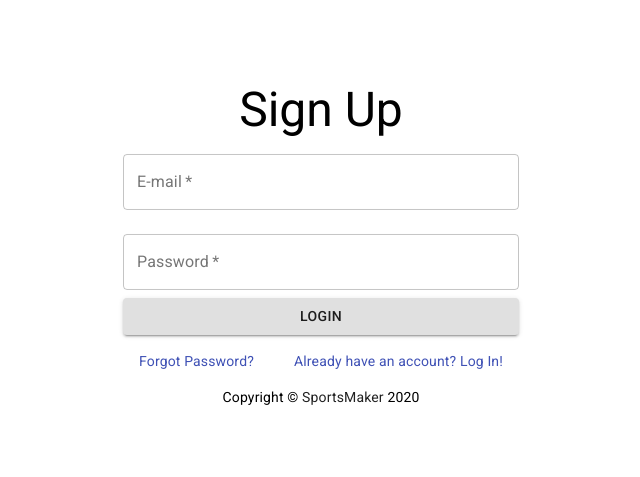
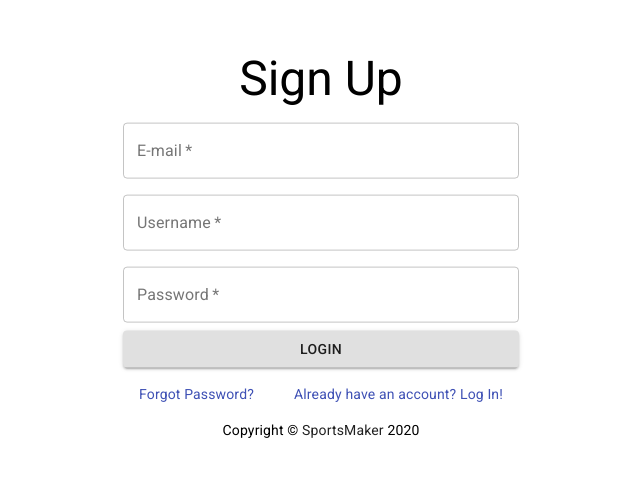
Before and after one commit to Wodnyan/SportsMaker, a React (Create React App) app in the folder client/: page /auth/sign-up in a window 1280 px wide. Shown: the part 159-636 px from the top of the page, without its empty margins (319-959 px from the left). Built offline with nearby package versions, Linux system fonts and the light colour scheme.

Commit message:
A New Input Field

```diff
--- a/client/src/components/AuthForm.tsx
+++ b/client/src/components/AuthForm.tsx
@@ -1,4 +1,5 @@
 import React from "react";
+import { makeStyles } from "@material-ui/styles";
 import { TextField, Button } from "@material-ui/core";
 
 interface InputValues {
@@ -13,12 +14,19 @@ interface Props {
   buttonText: string;
 }
 
+const useStyles = makeStyles({
+  input: {
+    display: "block",
+  },
+});
+
 const AuthForm: React.FC<any> = ({
   inputValues,
   buttonText,
   handleChange,
   handleSubmit,
 }) => {
+  const classes = useStyles();
   return (
     <form onSubmit={handleSubmit} noValidate>
       <TextField
@@ -31,6 +39,20 @@ const AuthForm: React.FC<any> = ({
         value={inputValues.email}
         onChange={handleChange}
         name="email"
+        className={classes.input}
+      />
+      <TextField
+        margin="normal"
+        variant="outlined"
+        label="Username"
+        type="text"
+        autoComplete="current-username"
+        required
+        fullWidth
+        value={inputValues.username}
+        onChange={handleChange}
+        name="username"
+        className={classes.input}
       />
       <TextField
         margin="normal"
@@ -43,6 +65,7 @@ const AuthForm: React.FC<any> = ({
         value={inputValues.password}
         onChange={handleChange}
         name="password"
+        className={classes.input}
       />
       <Button type="submit" variant="contained" fullWidth>
         {buttonText}
```
